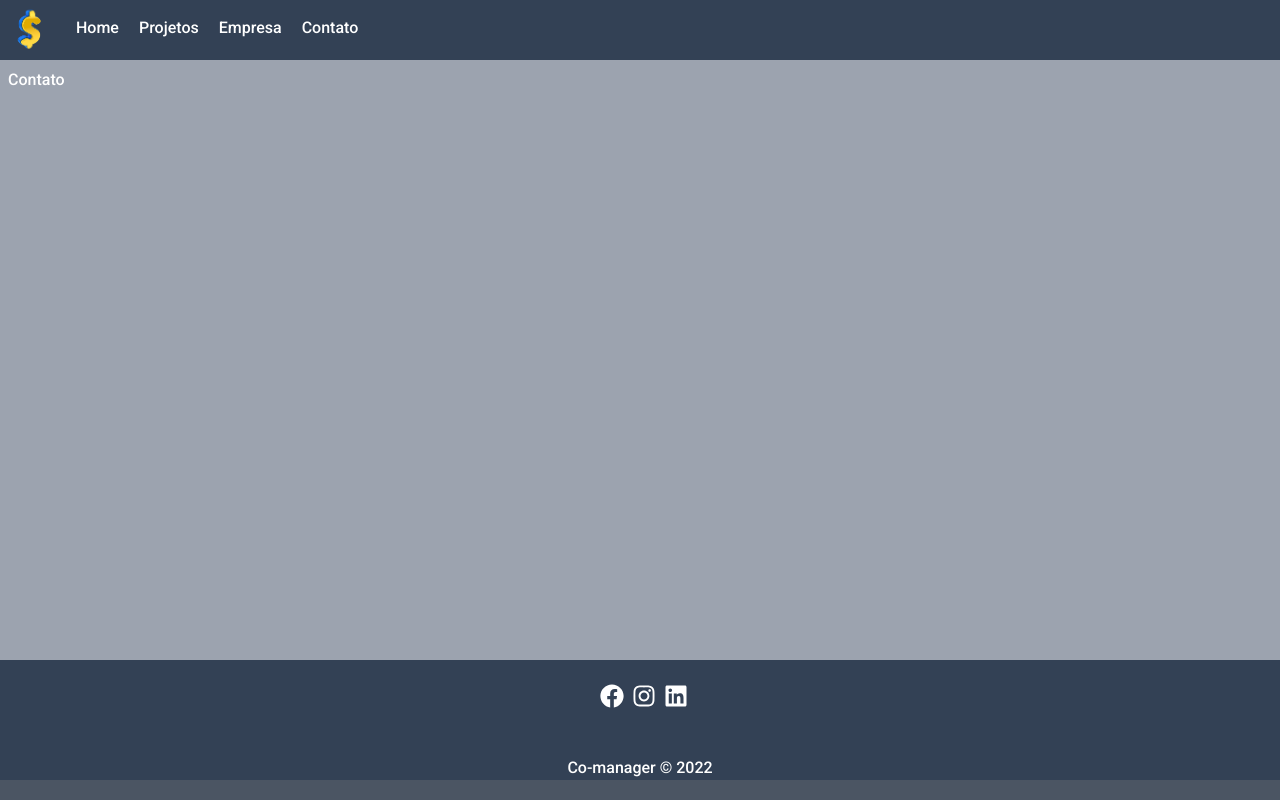
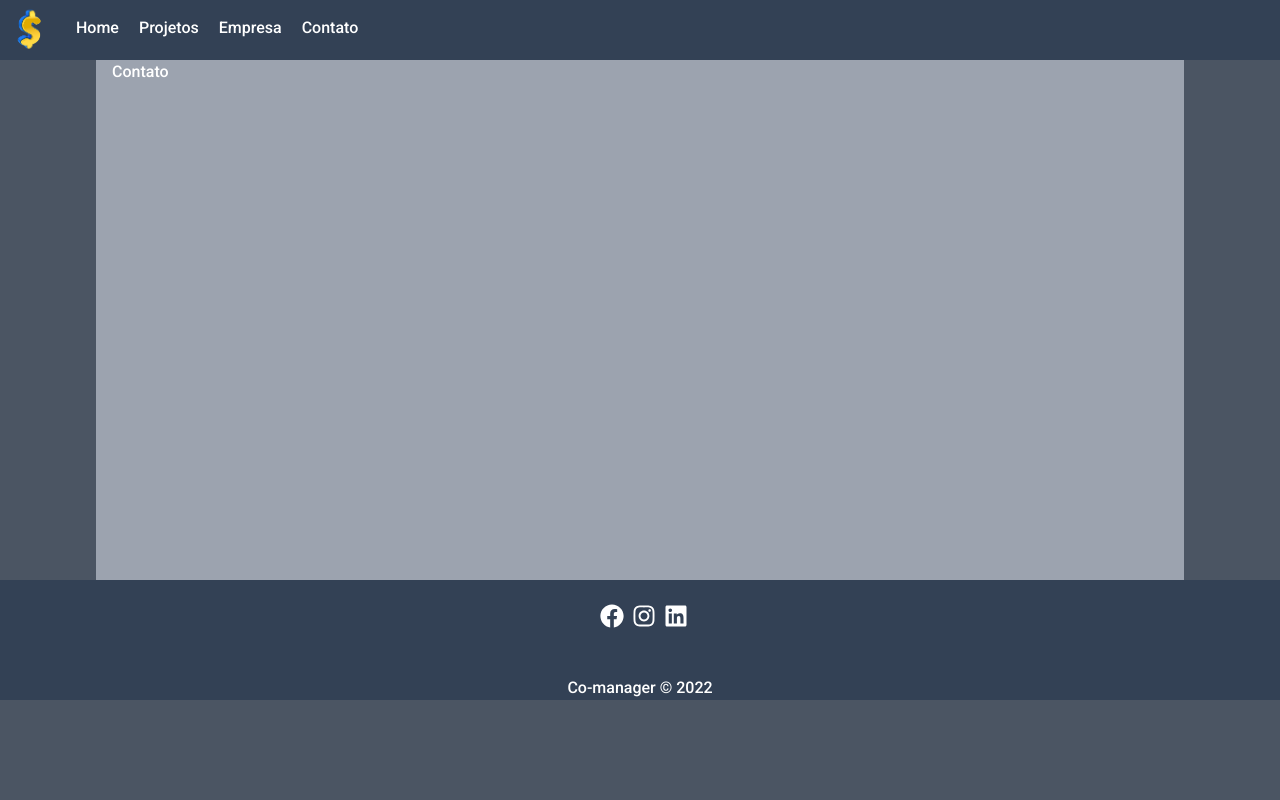
Before and after one commit to XFBC/co-manager, a React (Vite) app: page /contact in a window 1280 px wide. Built offline with nearby package versions, Linux system fonts and the light colour scheme.

Commit message:
:pencil2: h-ajuste

```diff
--- a/src/components/layout/Container.jsx
+++ b/src/components/layout/Container.jsx
@@ -1,7 +1,9 @@
 export default function Container(props) {
   return (
-    <div className="container w-[1280px] bg-gray-400 m-auto flex justify-between p-2 h-[600px] ">
-      {props.children}
+    <div>
+      <div className=" bg-gray-400 w-[85%] m-auto h- px-4 h-[520px]">
+        {props.children}
+      </div>
     </div>
   )
 }
```
